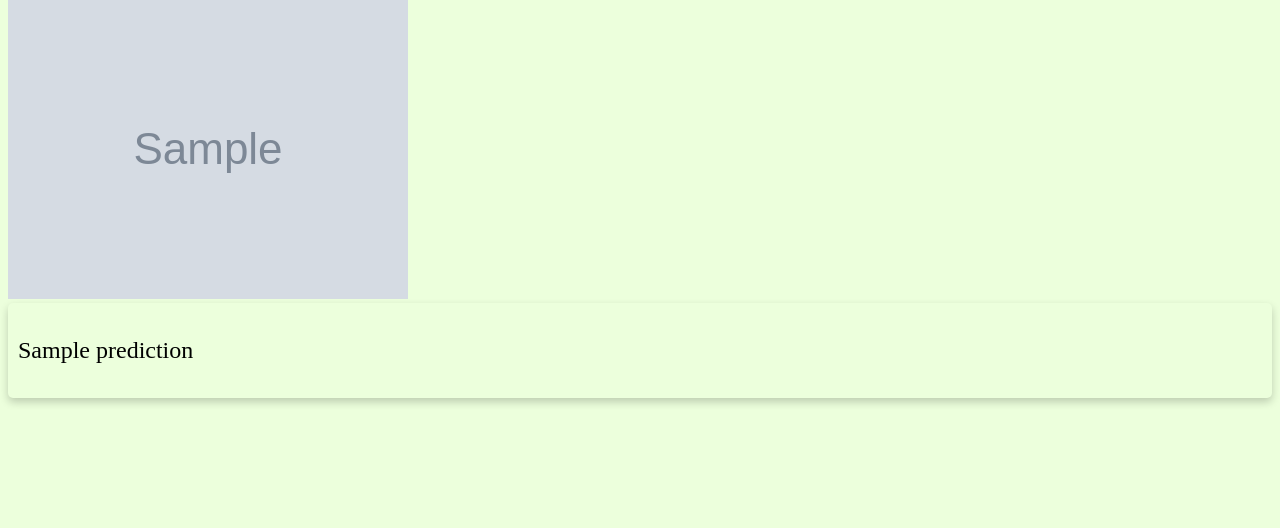
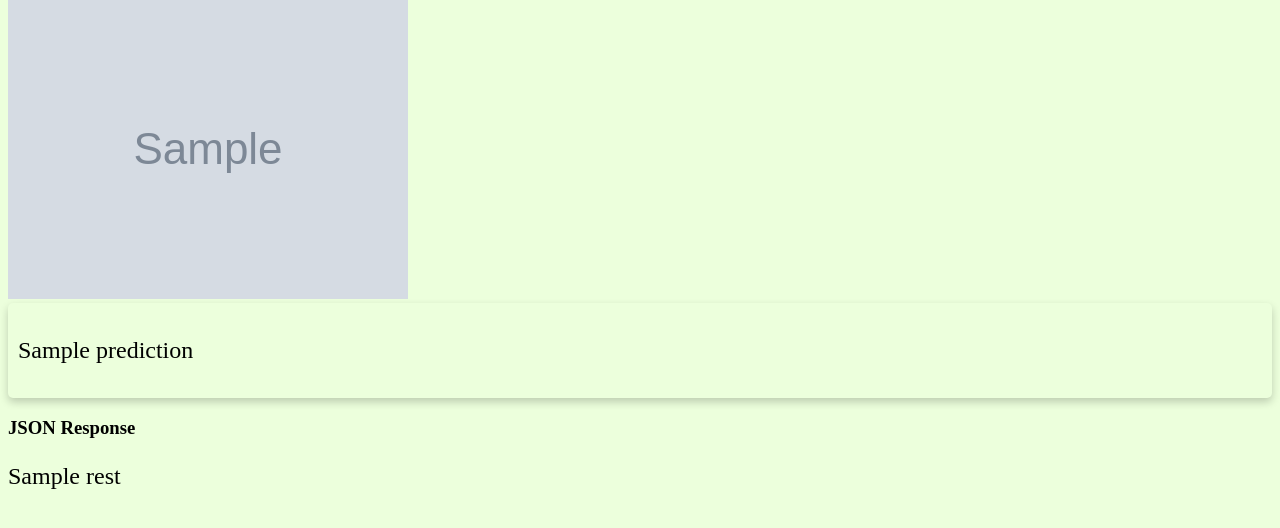
Before and after one commit to Mike-Soukup/SFL, a Flask app: template ml_api/templates/output.html in a window 1280 px wide. Shown: the part 198-726 px from the top of the page. Run offline with Flask 2, Linux system fonts and the light colour scheme; the template is opened without the code that fills it: most values are stand-ins (such as "Sample title", 1, 10 or a date in 2020); grey boxes marked "Sample" are stand-in pictures.

Commit message:
Flask app API ready for deployment

```diff
--- a/ml_api/app.py
+++ b/ml_api/app.py
@@ -42,10 +42,18 @@ def output():
         # Create file path:
         img1_path = os.path.join(app.config['UPLOAD_FOLDER'], img1_filename)
 
+        #Make Prediction
         prediction = make_prediction(img1_path)
+
+        # Create JSON-like output to simulate REST API:
+        rest = {'predicted_class':prediction}
+
+        # # File Cleanup:
+        # os.remove(os.path.join(app.config['UPLOAD_FOLDER'], img1_path))
 
         return render_template(
             "output.html",
             image_1=img1_path,
             prediction = prediction,
+            rest = rest,
         )
--- a/ml_api/templates/output.html
+++ b/ml_api/templates/output.html
@@ -58,5 +58,7 @@
           <p>{{ prediction }} </p>
         </div>
     </div>
+    <h3> JSON Response </h3>
+    <p> {{ rest }} </p>
    </body>
 </html>
```
Also changed, not shown: ml_api/static/uploads/fashion_mnist_sample_0.png (deleted), ml_api/static/uploads/fashion_mnist_sample_2.png (added), ml_api/static/uploads/fashion_mnist_sample_7.png (deleted).
